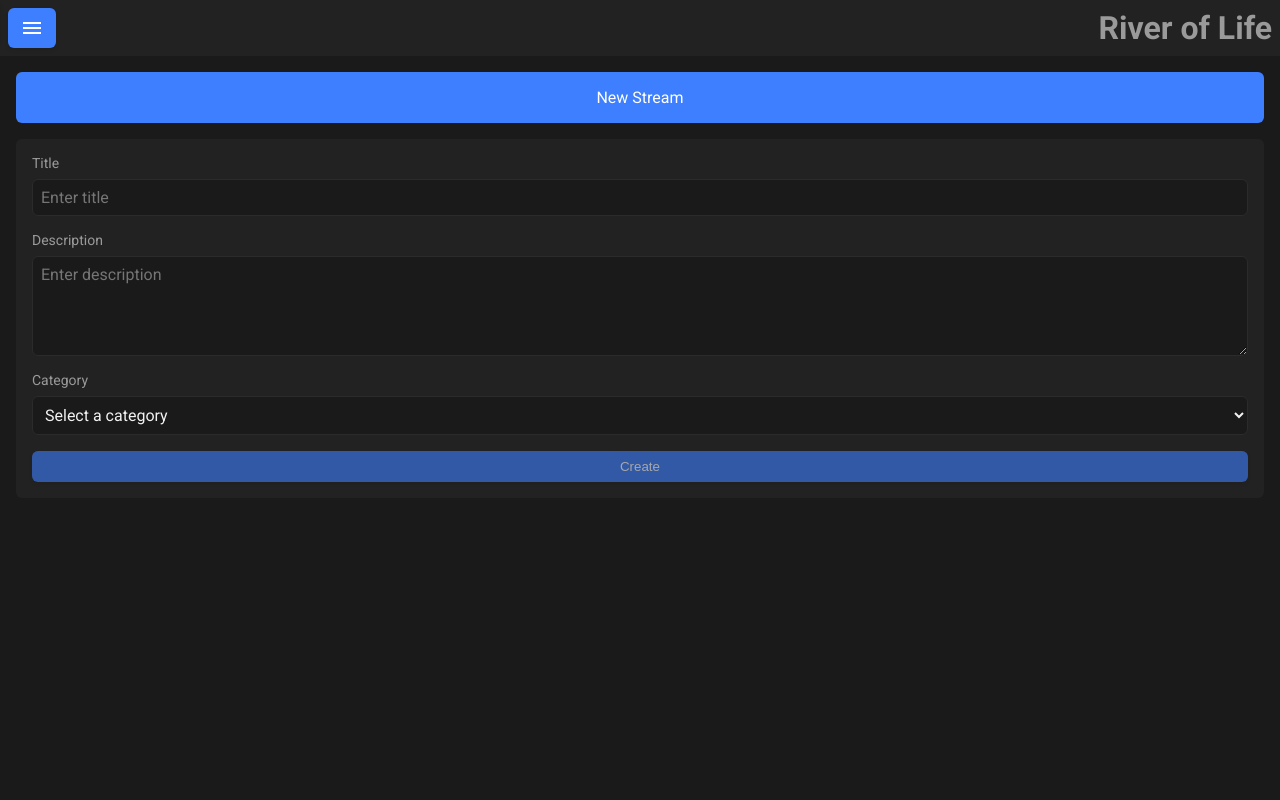
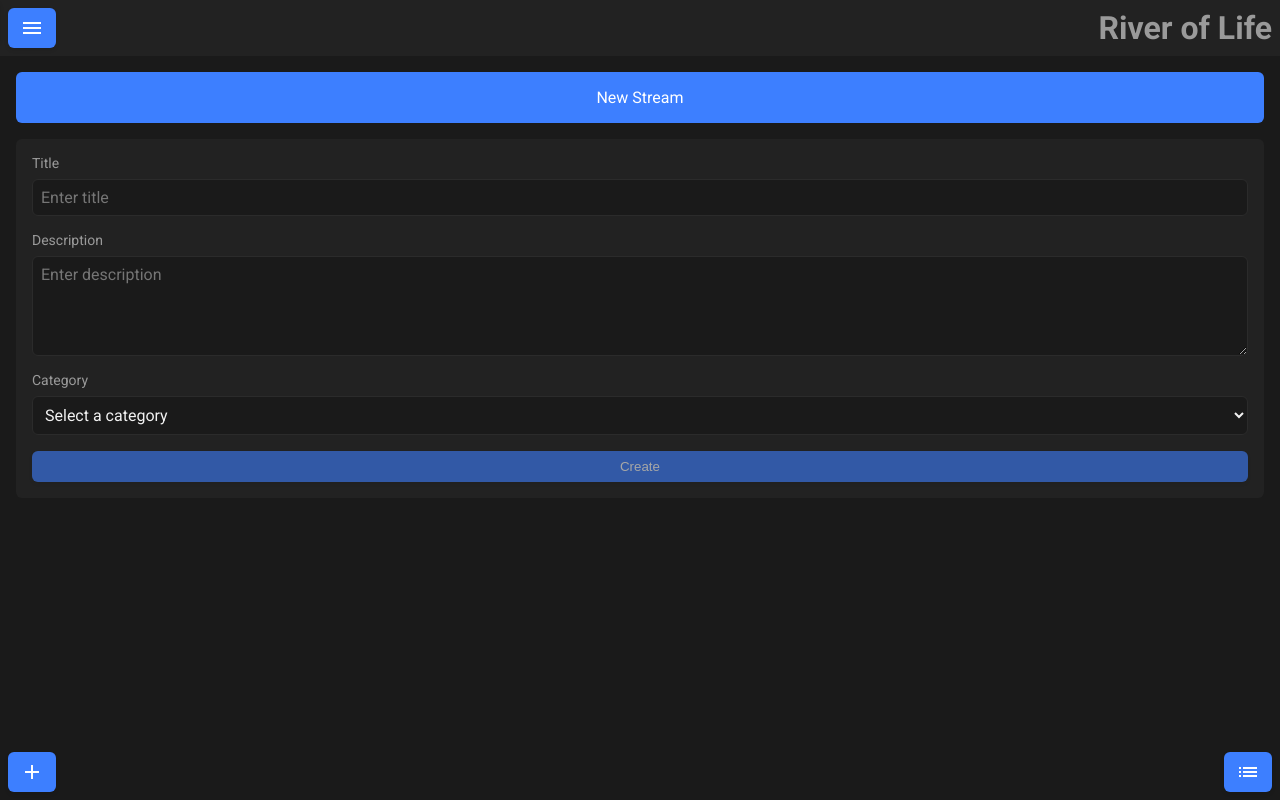
Before and after one commit to ghostwriter7/RiverOfLife, an Angular app: page /new in a window 1280 px wide. Built offline with nearby package versions, Linux system fonts and the light colour scheme.

Commit message:
QuickMenu created.

```diff
--- a/src/app/app.component.html
+++ b/src/app/app.component.html
@@ -2,3 +2,5 @@
 <app-menu/>
 
 <router-outlet></router-outlet>
+
+<app-quick-menu />
--- a/src/app/app.component.ts
+++ b/src/app/app.component.ts
@@ -1,5 +1,6 @@
 import { ChangeDetectionStrategy, Component } from '@angular/core';
 import { RouterOutlet } from '@angular/router'
+import { QuickMenuComponent } from '@app/components/quick-menu/quick-menu.component'
 import { MenuComponent } from './components/menu/menu.component'
 import { TopBarComponent } from './components/top-bar/top-bar.component'
 
@@ -12,6 +13,7 @@ import { TopBarComponent } from './components/top-bar/top-bar.component'
     TopBarComponent,
     MenuComponent,
     RouterOutlet,
+    QuickMenuComponent,
   ],
   styleUrl: './app.component.css'
 })
--- /dev/null
+++ b/src/app/components/quick-menu/quick-menu.component.css
@@ -0,0 +1,5 @@
+:host {
+  display: flex;
+  justify-content: space-between;
+  padding: var(--space-sm);
+}
--- /dev/null
+++ b/src/app/components/quick-menu/quick-menu.component.html
@@ -0,0 +1,6 @@
+<button class="button accent" [routerLink]="['/new']">
+  <span class="material-icons">add</span>
+</button>
+<button class="button accent" [routerLink]="['/streams']">
+  <span class="material-icons">list</span>
+</button>
--- /dev/null
+++ b/src/app/components/quick-menu/quick-menu.component.ts
@@ -0,0 +1,15 @@
+import { ChangeDetectionStrategy, Component } from '@angular/core';
+import { RouterLink } from '@angular/router'
+
+@Component({
+  selector: 'app-quick-menu',
+  imports: [
+    RouterLink
+  ],
+  templateUrl: './quick-menu.component.html',
+  styleUrl: './quick-menu.component.css',
+  changeDetection: ChangeDetectionStrategy.OnPush
+})
+export class QuickMenuComponent {
+
+}
--- a/src/app/pages/new-stream-page/new-stream/new-stream.component.css
+++ b/src/app/pages/new-stream-page/new-stream/new-stream.component.css
@@ -1,3 +1,7 @@
+:host {
+  flex-grow: 1;
+}
+
 .new-stream-form {
   background: var(--bg-secondary);
   border-radius: var(--radius);
--- a/src/app/pages/stream-page/stream/stream.component.css
+++ b/src/app/pages/stream-page/stream/stream.component.css
@@ -0,0 +1,3 @@
+:host {
+  flex-grow: 1;
+}
```
Also changed, not shown: 1 other file (tests, documents, lock files or other folders).
